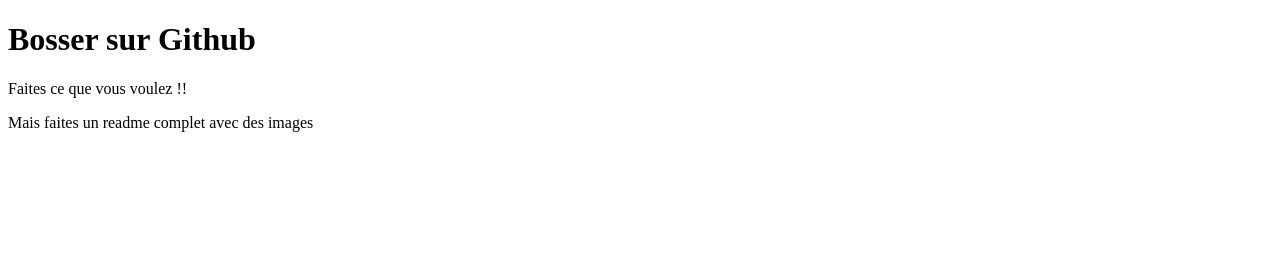
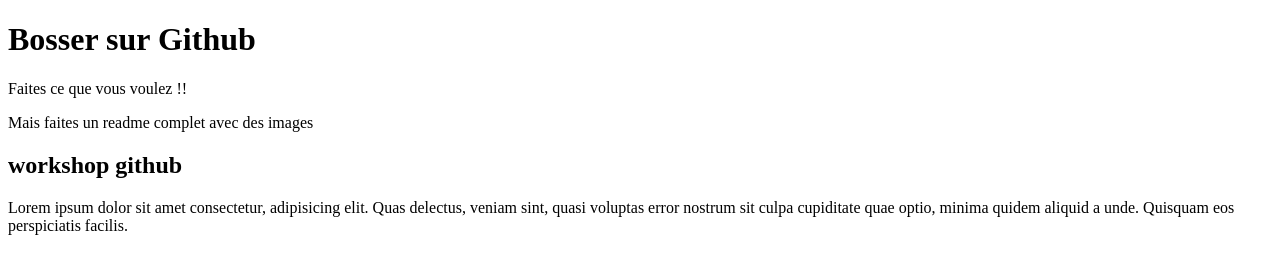
Before and after one commit to Johane4/workshop_github, a plain HTML site: page index.html in a window 1280 px wide. Drawn offline with Linux system fonts and the light colour scheme.

Commit message:
mise a jour du contenu html

```diff
--- a/index.html
+++ b/index.html
@@ -10,5 +10,8 @@
     <h1>Bosser sur Github</h1>
     <p>Faites ce que vous voulez !!</p>
     <p>Mais faites un readme complet avec des images</p>
+    <h2>workshop github</h2>
+    <p>Lorem ipsum dolor sit amet consectetur, adipisicing elit. Quas delectus, veniam sint, quasi voluptas error nostrum sit culpa cupiditate quae optio, minima quidem aliquid a unde. Quisquam eos perspiciatis facilis.</p>
+
 </body>
 </html>
```
